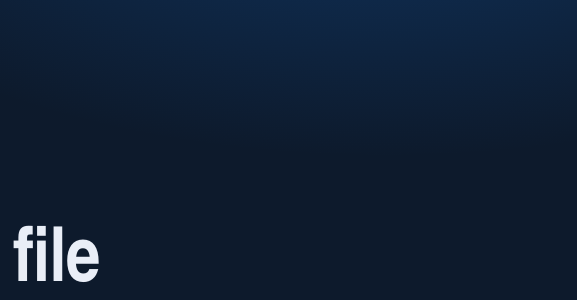
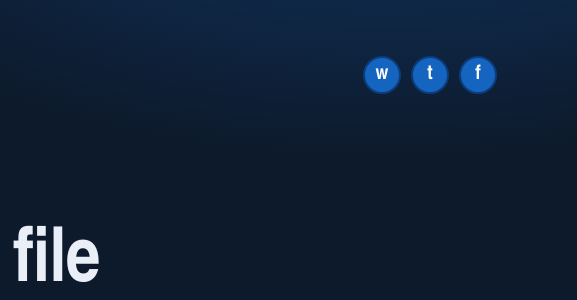
Before and after one commit to analogaudio/amocommander, a plain HTML site: page index.html in a window 1280 px wide. Shown: the top 300 px of the page, 703-1280 px from the left. Drawn offline with Linux system fonts and the light colour scheme.

Commit message:
Add files via upload

```diff
--- a/index.html
+++ b/index.html
@@ -52,6 +52,14 @@ h1 em{font-style:normal;color:var(--blue-hi)}
 .shot{display:block;width:100%;height:auto;border-radius:10px;box-shadow:0 30px 70px rgba(0,0,0,.55),0 0 0 1px #000}
 .sticker{position:absolute;right:-12px;top:-30px;background:var(--amber);color:#1a1300;font:800 22px/1 var(--head);width:88px;height:88px;border-radius:50%;display:grid;place-items:center;text-align:center;transform:rotate(9deg);box-shadow:0 6px 0 #b27d00;z-index:3}
 .sticker small{display:block;font:600 11px/1.1 var(--body);margin-top:2px}
+
+
+.wtf{display:flex;gap:10px}
+.wtf a{width:38px;height:38px;border-radius:50%;display:grid;place-items:center;background:var(--blue);border:2px solid #0b3c7d;color:#fff;font:700 20px/1 var(--head);text-decoration:none;transition:background .15s,transform .15s}
+.wtf a:hover{background:var(--blue-hi);transform:translateY(-2px)}
+.brand .wtf{margin-left:auto}
+footer .wtf a{width:34px;height:34px;font-size:18px}
+@media (prefers-reduced-motion:reduce){.wtf a{transition:none}}
 
 /* ---------- sections ---------- */
 section{padding:80px 0;border-bottom:1px solid var(--line)}
@@ -154,7 +162,7 @@ footer .wrap{display:flex;flex-wrap:wrap;gap:8px 28px;justify-content:space-betw
 
 <header class="hero">
   <div class="wrap">
-    <div class="brand"><span class="logo" aria-hidden="true">A</span><b>AMO Commander</b></div>
+    <div class="brand"><span class="logo" aria-hidden="true">A</span><b>AMO Commander</b><nav class="wtf " aria-label="Links"><a href="https://analogaudio.github.io/lights-sounds/" target="_blank" rel="noopener" title="Website" aria-label="Website">w</a><a href="https://www.tiktok.com/@analogaudio430" target="_blank" rel="noopener" title="TikTok" aria-label="TikTok">t</a><a href="https://www.facebook.com/amo430" target="_blank" rel="noopener" title="Facebook" aria-label="Facebook">f</a></nav></div>
     <div class="copy">
       <h1>A free two-pane file manager built for fast file work.</h1>
       <p class="lead">Copy, move, rename and find files between two panes, with a viewer, editor and archive tools one key away. <strong>One exe, nothing to install,</strong> and it runs inside WinPE.</p>
@@ -358,6 +366,7 @@ Audio channels: 2
     <span>clonetwist@gmail.com</span>
     <span>+639106727933</span>
     <span>facebook.com/amo430</span>
+    <nav class="wtf " aria-label="Links"><a href="https://analogaudio.github.io/lights-sounds/" target="_blank" rel="noopener" title="Website" aria-label="Website">w</a><a href="https://www.tiktok.com/@analogaudio430" target="_blank" rel="noopener" title="TikTok" aria-label="TikTok">t</a><a href="https://www.facebook.com/amo430" target="_blank" rel="noopener" title="Facebook" aria-label="Facebook">f</a></nav>
   </div>
 </footer>
 
```
